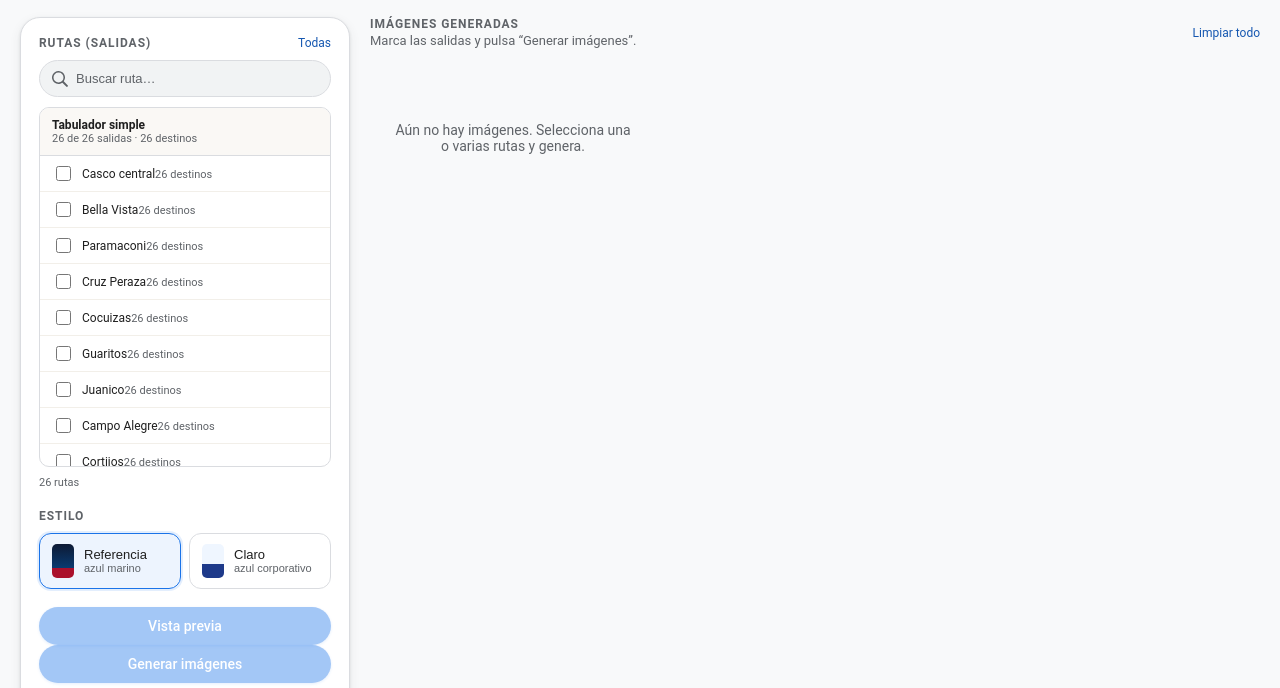
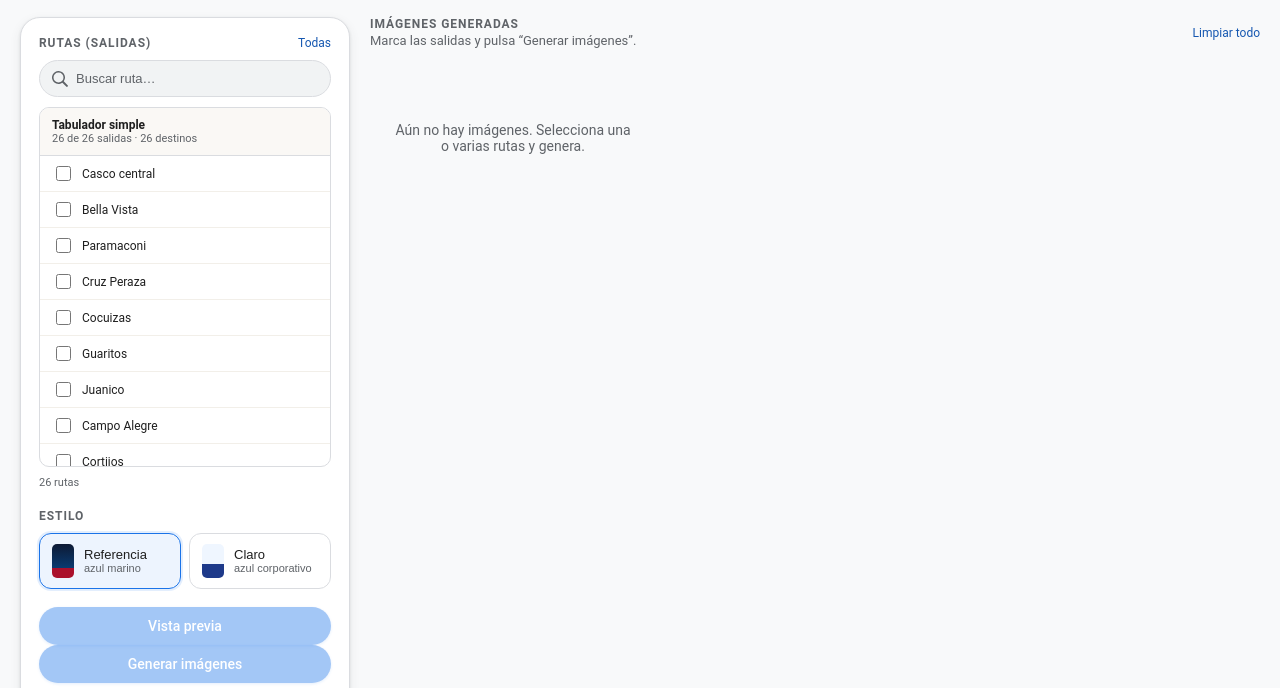
Before and after one commit to expresswuala-rgb/tab-wualaexpress, a website: page android-app/www/index.html in a window 1280 px wide. Shown: the part 108-796 px from the top of the page. Drawn offline with Linux system fonts and the light colour scheme.

Commit message:
HTML/APK: solo nombre de ruta (sin cantidad de destinos)

```diff
--- a/android-app/www/index.html
+++ b/android-app/www/index.html
@@ -939,10 +939,6 @@ function renderRoutes() {
       const label = document.createElement("label");
       label.htmlFor = input.id;
       label.textContent = route.origin;
-      const count = document.createElement("span");
-      count.className = "zone-count";
-      count.textContent = `${route.destinations.length} destinos`;
-      label.appendChild(count);
       row.append(input, label);
       group.appendChild(row);
     });
```
Also changed, not shown: tabuladores/html/app.html (+0 -4 lines).
